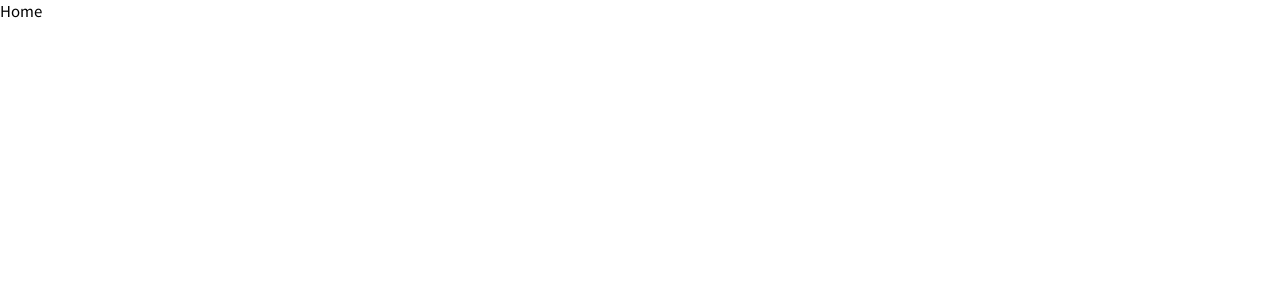
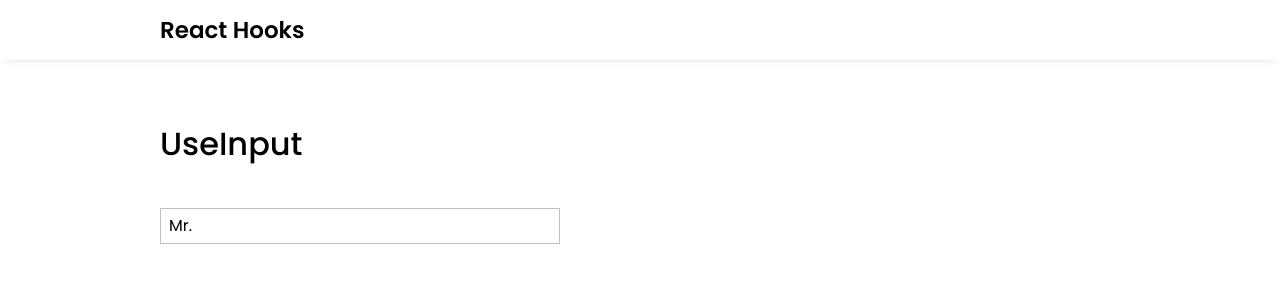
Before and after one commit to heekang2271/react-hooks, a React (Create React App) app: page /useInput in a window 1280 px wide. Shown: the top 300 px of the page. Built offline with nearby package versions, Linux system fonts and the light colour scheme.

Commit message:
useInput 구현

```diff
--- a/src/Components/GlobalStyles.js
+++ b/src/Components/GlobalStyles.js
@@ -16,7 +16,7 @@ export default createGlobalStyle`
         position: relative;
     }
     body, button, input, select, td, textarea, th, a {
-        font-family: 'Noto Sans KR', 'Noto Sans', -apple-system, BlinkMacSystemFont, 'Segoe UI', Roboto, Oxygen, Ubuntu, Cantarell, 'Open Sans', 'Helvetica Neue', sans-serif;
+        font-family: 'Poppins', 'Noto Sans KR', 'Noto Sans', -apple-system, BlinkMacSystemFont, 'Segoe UI', Roboto, Oxygen, Ubuntu, Cantarell, 'Open Sans', 'Helvetica Neue', sans-serif;
         font-size: 15px;
         color: #000;
         line-height: 1.5;
@@ -27,10 +27,11 @@ export default createGlobalStyle`
         font-family: inherit;
         color: inherit;
     }
+
     .inner {
         width: 100%;
         margin: 0 auto;
-        max-width: 1280px;
+        max-width: 1000px;
         padding: 0 20px;
     }
 `;
--- /dev/null
+++ b/src/Components/Header.js
@@ -0,0 +1,29 @@
+/* eslint-disable import/no-anonymous-default-export */
+import React from "react";
+import styled from "styled-components";
+import { Link } from "react-router-dom";
+
+const Header = styled.header`
+    position: fixed;
+    height: 60px;
+    width: 100%;
+    box-shadow: 0 0 10px -7px #000;
+    display: flex;
+    align-items: center;
+`;
+
+const Logo = styled.div`
+    font-size: 23px;
+    font-weight: 600;
+    font-family: "Poppins", sans-serif;
+`;
+
+export default () => (
+    <Header>
+        <div className="inner">
+            <Logo>
+                <Link to="/">React Hooks</Link>
+            </Logo>
+        </div>
+    </Header>
+);
--- /dev/null
+++ b/src/Components/Page.js
@@ -0,0 +1,28 @@
+/* eslint-disable import/no-anonymous-default-export */
+import React from "react";
+import styled from "styled-components";
+
+const Container = styled.div`
+    & > .inner {
+        padding-top: 120px;
+    }
+`;
+
+const Title = styled.h1`
+    font-family: "Poppins", sans-serif;
+    font-size: 32px;
+    font-weight: 500;
+`;
+
+const Content = styled.div`
+    padding: 40px 0;
+`;
+
+export default ({ title, children }) => (
+    <Container>
+        <div className="inner">
+            <Title>{title}</Title>
+            <Content>{children}</Content>
+        </div>
+    </Container>
+);
--- a/src/Components/Router.js
+++ b/src/Components/Router.js
@@ -1,13 +1,17 @@
 /* eslint-disable import/no-anonymous-default-export */
 import React from "react";
 import { BrowserRouter, Route, Switch, Redirect } from "react-router-dom";
+import Header from "./Header";
 
 import Home from "../Routes/Home";
+import UseInput from "../Routes/UseInput";
 
 export default () => (
     <BrowserRouter>
+        <Header />
         <Switch>
-            <Route path="/" component={Home} />
+            <Route path="/" exact component={Home} />
+            <Route path="/useInput" exact component={UseInput} />
             <Redirect to="/" />
         </Switch>
     </BrowserRouter>
--- a/src/Routes/Home.js
+++ b/src/Routes/Home.js
@@ -1,4 +1,23 @@
+/* eslint-disable import/no-anonymous-default-export */
 import React from "react";
 import { Link } from "react-router-dom";
+import Page from "../Components/Page";
+import styled from "styled-components";
 
-export default () => "Home";
+const Navigation = styled.ul`
+    font-size: 17px;
+
+    & > li:not(:last-child) {
+        margin-bottom: 10px;
+    }
+`;
+
+export default () => (
+    <Page title="Navigation">
+        <Navigation>
+            <li>
+                <Link to="/useInput">- UseInput</Link>
+            </li>
+        </Navigation>
+    </Page>
+);
--- /dev/null
+++ b/src/Routes/UseInput.js
@@ -0,0 +1,47 @@
+/* eslint-disable import/no-anonymous-default-export */
+import React, { useState } from "react";
+import styled from "styled-components";
+import Page from "../Components/Page";
+
+const Input = styled.input`
+    border: 1px solid #c0c0c0;
+    padding: 5px 8px;
+    font-size: 16px;
+    width: 400px;
+    outline: none;
+`;
+
+export default () => {
+    const useInput = (initialValue, validator) => {
+        const [value, setValue] = useState(initialValue);
+
+        const onChange = (event) => {
+            const {
+                target: { value },
+            } = event;
+
+            let willUpdate = true;
+            if (typeof validator === "function") {
+                willUpdate = validator(value);
+            }
+
+            if (willUpdate) {
+                setValue(value);
+            }
+        };
+
+        return {
+            value,
+            onChange,
+        };
+    };
+
+    const maxLen = (value) => value.length < 10;
+    const { value, onChange } = useInput("Mr. ", maxLen);
+
+    return (
+        <Page title="UseInput">
+            <Input placeholder="name" value={value} onChange={onChange} />
+        </Page>
+    );
+};
```
Also changed, not shown: src/Routes/temp.js (added, +8 -0 lines), 1 other file (tests, documents, lock files or other folders).
